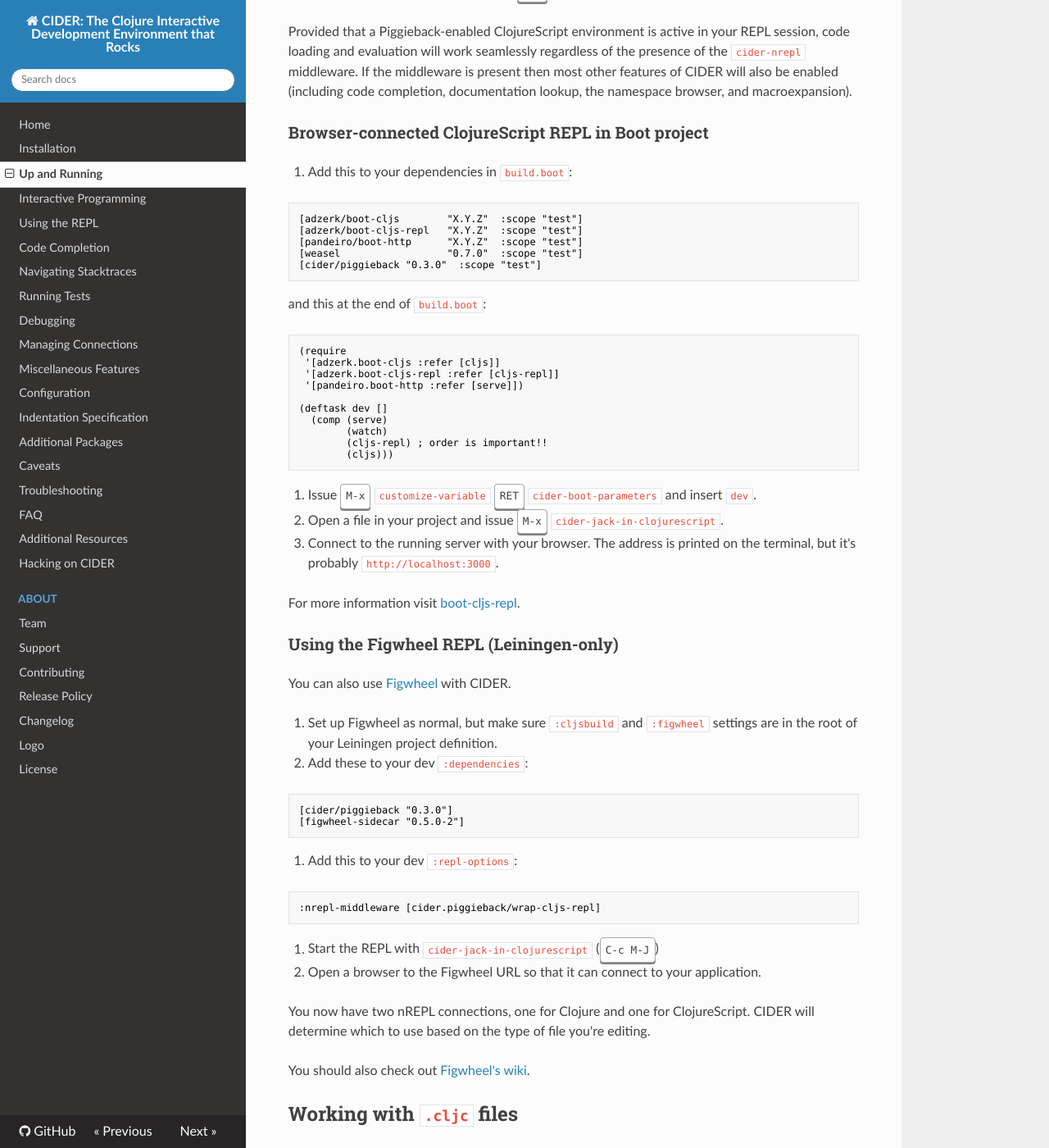
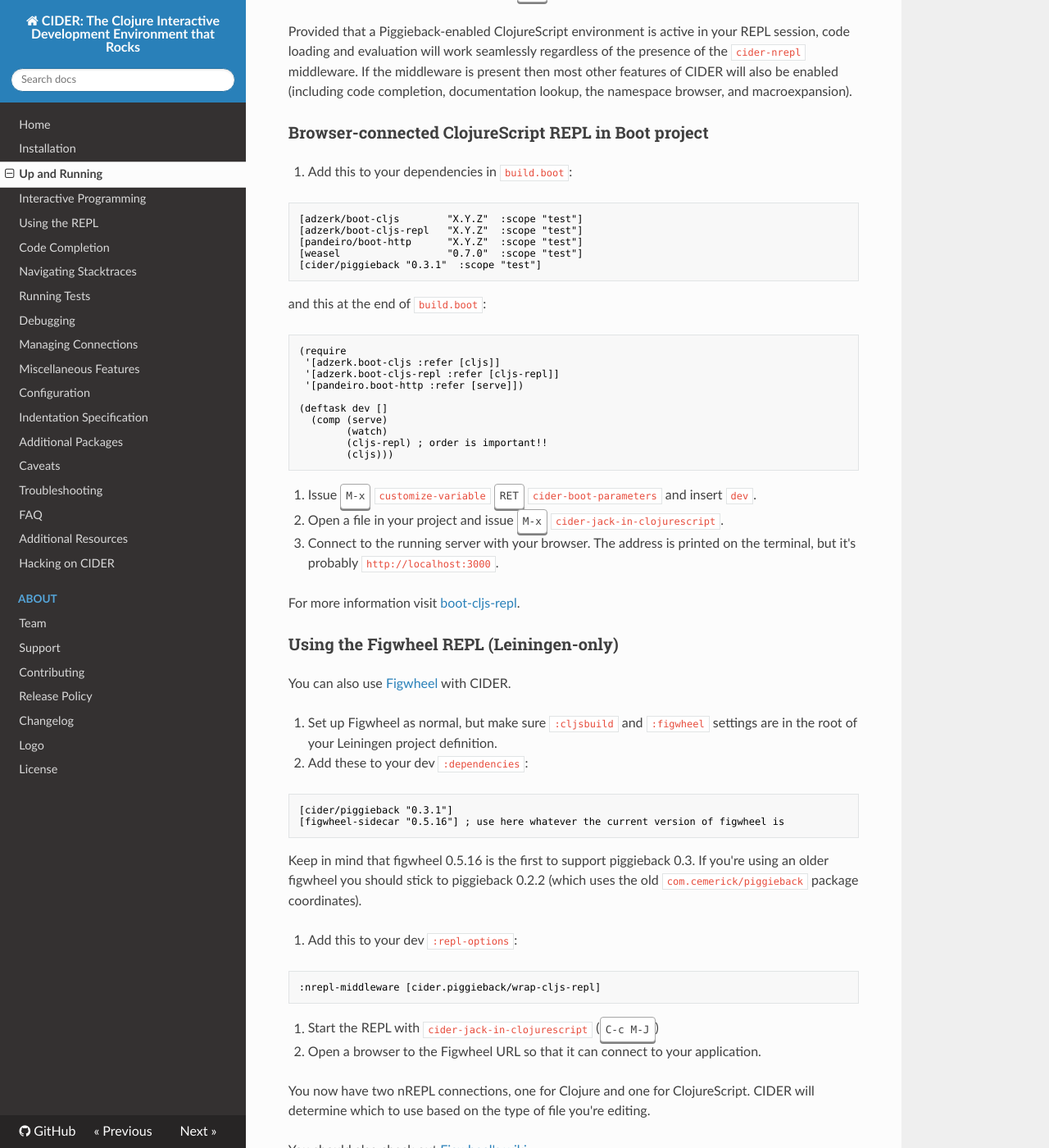
Before and after one commit to clojure-emacs/cider, an MkDocs documentation site: the page built from doc/up_and_running.md, in a window 1280 px wide and 1400 px high, scrolled down 2920 px. Shown: the whole window at 82% size. Built offline with MkDocs 1.6.1, drawn with Linux system fonts in a browser that asks for light colours; nearby versions of some CDN libraries; old or Windows-style settings are respelled for this version of MkDocs; some of the changed text lies outside the part shown.

Commit message:
Update the ClojureScript usage instructions

````diff
--- a/doc/up_and_running.md
+++ b/doc/up_and_running.md
@@ -82,22 +82,24 @@
 ClojureScript support relies on the [piggieback][] nREPL middleware being
 present in your REPL session.
 
-Add the following dependencies to your project (`project.clj` in Leiningen based project
-or `build.boot` in Boot project):
+Add the following dependencies to your project (`project.clj` in
+Leiningen based project or `build.boot` in Boot project):
 
 ```clojure
-[cider/piggieback "0.3.0"]
+[cider/piggieback "0.3.1"]
 [org.clojure/clojure "1.7.0"]
 ```
 
 as well as `piggieback` nREPL middleware:
 
 in `project.clj`:
+
 ```clojure
 :repl-options {:nrepl-middleware [cider.piggieback/wrap-cljs-repl]}
 ```
 
 or in `build.boot`:
+
 ```clojure
 (task-options!
   repl {:middleware '[cider.piggieback/wrap-cljs-repl]})
@@ -150,7 +152,7 @@
 [adzerk/boot-cljs-repl   "X.Y.Z"  :scope "test"]
 [pandeiro/boot-http      "X.Y.Z"  :scope "test"]
 [weasel                  "0.7.0"  :scope "test"]
-[cider/piggieback "0.3.0"  :scope "test"]
+[cider/piggieback "0.3.1"  :scope "test"]
 ```
 
 and this at the end of `build.boot`:
@@ -187,9 +189,13 @@
 2. Add these to your dev `:dependencies`:
 
 ```clojure
-[cider/piggieback "0.3.0"]
-[figwheel-sidecar "0.5.0-2"]
+[cider/piggieback "0.3.1"]
+[figwheel-sidecar "0.5.16"] ; use here whatever the current version of figwheel is
 ```
+
+Keep in mind that figwheel 0.5.16 is the first to support piggieback
+0.3. If you're using an older figwheel you should stick to piggieback
+0.2.2 (which uses the old `com.cemerick/piggieback` package coordinates).
 
 3. Add this to your dev `:repl-options`:
 
````
